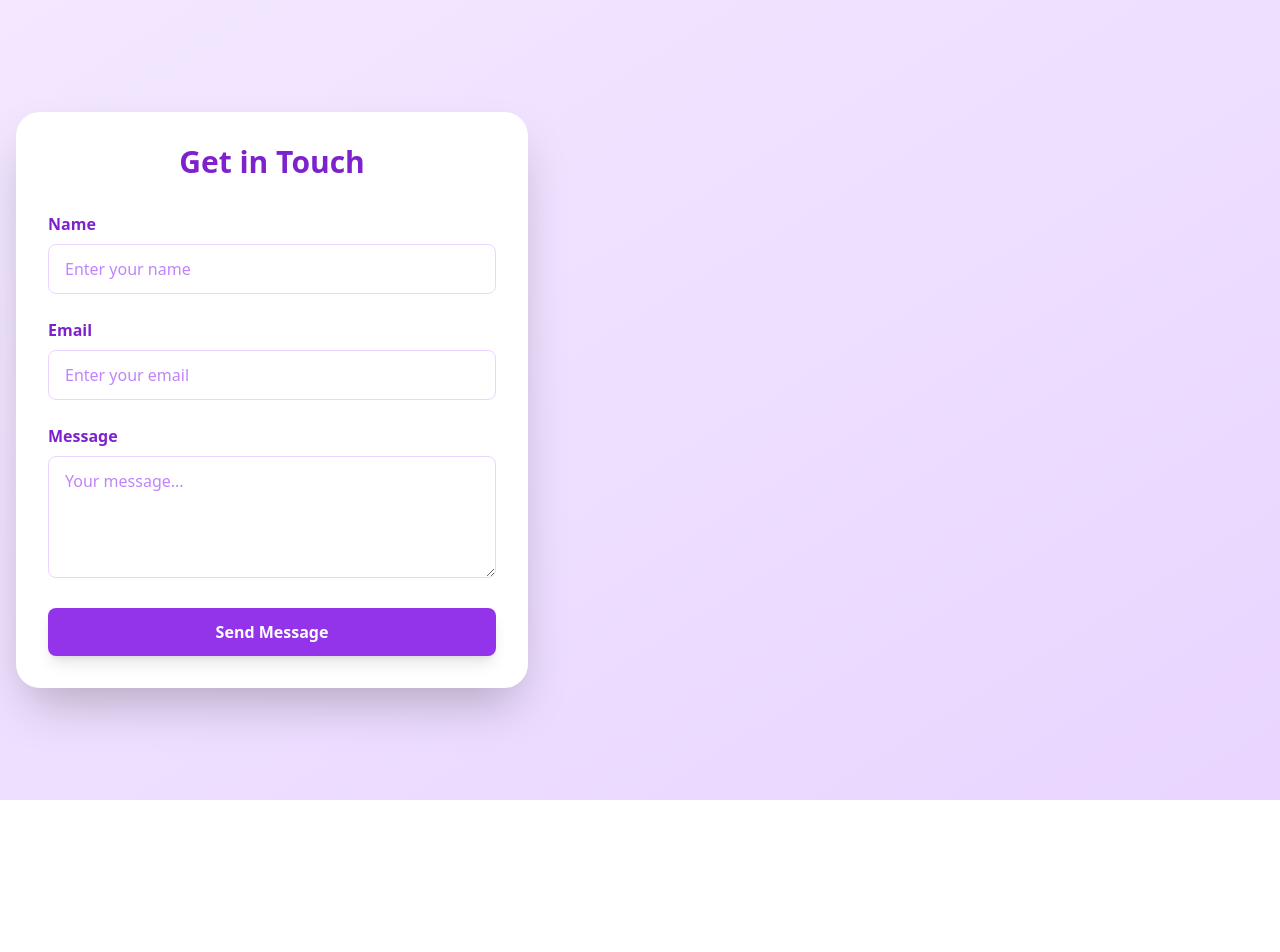
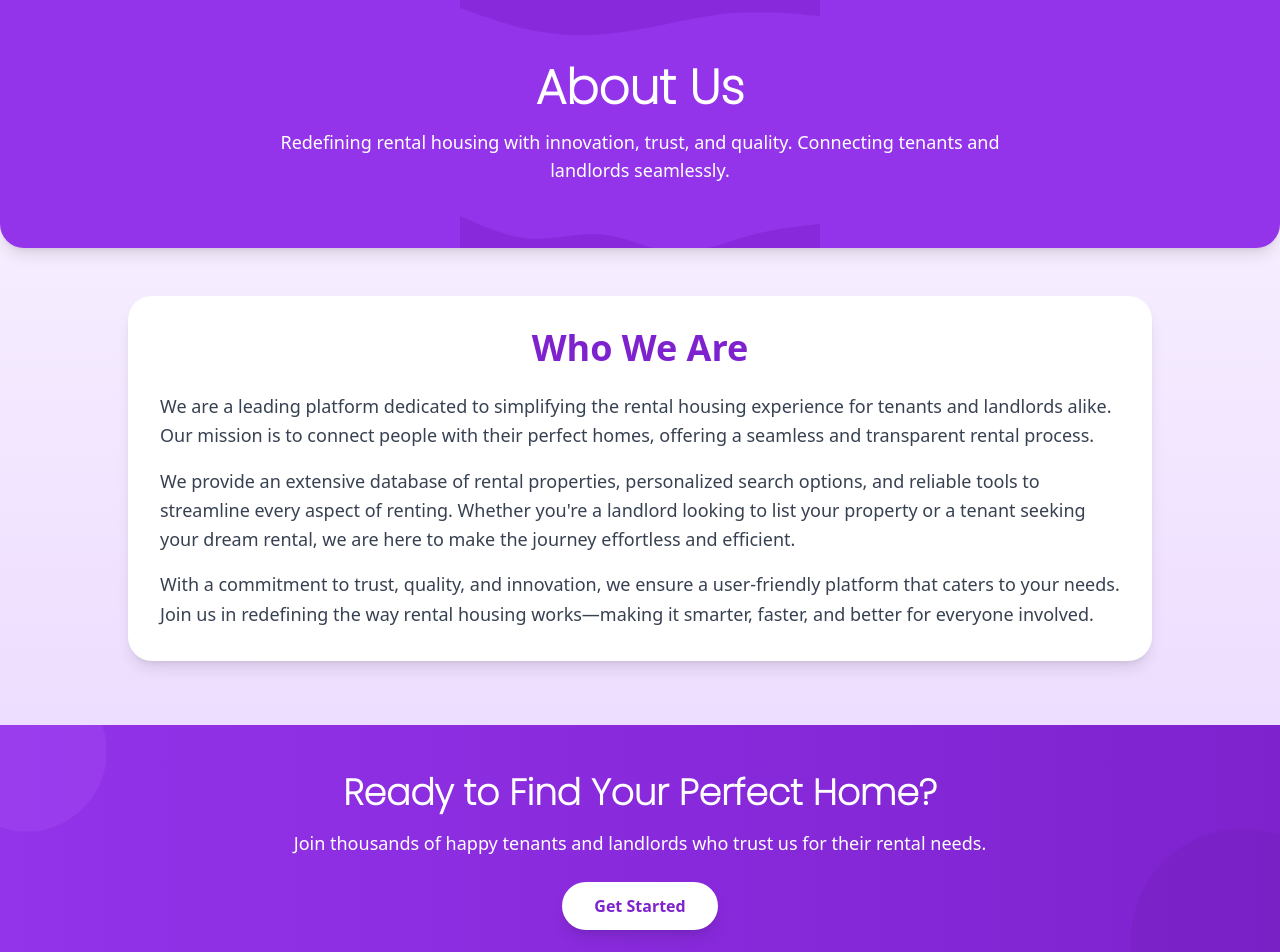
Before and after one commit to PRITHIV369/RentalHousing, a React (Vite) app: page / in a window 1280 px wide. Shown: the top 952 px of the page. Before the commit the page ends 800 px from the top, so only its background shows below. Built offline with nearby package versions, Linux system fonts and the light colour scheme.

Commit message:
about page

```diff
--- a/src/App.jsx
+++ b/src/App.jsx
@@ -4,10 +4,11 @@ import Navbar from './components/Navbar'
 import Home from './components/Home'
 import Card from './components/Card'
 import Contact from './components/contact'
+import About from './components/about'
 function App() {
   return (
     <>
-    <Contact/>
+    <About/>
      {/* <BrowserRouter>
      <Routes>
           <Route path="/" element={<Navbar/>}>
--- a/src/components/about.jsx
+++ b/src/components/about.jsx
@@ -0,0 +1,90 @@
+import React from 'react';
+
+const About = () => {
+  return (
+    <div className="min-h-screen bg-gradient-to-b from-purple-50 to-purple-200 flex flex-col items-center">
+    {/* Hero Section */}
+    <div className="relative w-full bg-purple-600 py-16 text-white text-center overflow-hidden shadow-lg rounded-b-3xl">
+      {/* Decorative Elements */}
+      <div className="absolute inset-0 bg-wave-pattern opacity-20"></div>
+      <svg
+        className="absolute top-0 left-0 w-full h-20 transform -translate-y-10 text-purple-700 opacity-50"
+        xmlns="http://www.w3.org/2000/svg"
+        viewBox="0 0 1440 320"
+      >
+        <path
+          fill="currentColor"
+          d="M0,192L60,213.3C120,235,240,277,360,293.3C480,309,600,299,720,277.3C840,256,960,224,1080,213.3C1200,203,1320,213,1380,218.7L1440,224L1440,0L1380,0C1320,0,1200,0,1080,0C960,0,840,0,720,0C600,0,480,0,360,0C240,0,120,0,60,0L0,0Z"
+        ></path>
+      </svg>
+
+      {/* Content */}
+      <h1 className="text-5xl font-extrabold font-popins mb-4">About Us</h1>
+      <p className="text-lg max-w-3xl mx-auto px-6">
+        Redefining rental housing with innovation, trust, and quality. Connecting tenants and landlords seamlessly.
+      </p>
+
+      {/* Bottom Decorative Wave */}
+      <svg
+        className="absolute bottom-0 left-0 w-full h-20 transform translate-y-10 text-purple-700 opacity-50"
+        xmlns="http://www.w3.org/2000/svg"
+        viewBox="0 0 1440 320"
+      >
+        <path
+          fill="currentColor"
+          d="M0,32L48,53.3C96,75,192,117,288,122.7C384,128,480,96,576,106.7C672,117,768,171,864,176C960,181,1056,139,1152,112C1248,85,1344,75,1392,69.3L1440,64L1440,320L1392,320C1344,320,1248,320,1152,320C1056,320,960,320,864,320C768,320,672,320,576,320C480,320,384,320,288,320C192,320,96,320,48,320L0,320Z"
+        ></path>
+      </svg>
+    </div>
+
+
+
+      <div className="max-w-5xl mt-12 bg-white shadow-lg rounded-3xl p-8 mx-4 animate-fadeIn">
+        <h2 className="text-4xl font-bold text-purple-700 mb-6 text-center">Who We Are</h2>
+        <p className="text-gray-700 text-lg leading-relaxed">
+          We are a leading platform dedicated to simplifying the rental housing experience for tenants and landlords alike. Our mission is to connect people with their perfect homes, offering a seamless and transparent rental process.
+        </p>
+        <p className="text-gray-700 text-lg leading-relaxed mt-4">
+          We provide an extensive database of rental properties, personalized search options, and reliable tools to streamline every aspect of renting. Whether you're a landlord looking to list your property or a tenant seeking your dream rental, we are here to make the journey effortless and efficient.
+        </p>
+        <p className="text-gray-700 text-lg leading-relaxed mt-4">
+          With a commitment to trust, quality, and innovation, we ensure a user-friendly platform that caters to your needs. Join us in redefining the way rental housing works—making it smarter, faster, and better for everyone involved.
+        </p>
+      </div>
+
+
+      <div className="relative w-full bg-gradient-to-r from-purple-600 to-purple-700 py-12 mt-16 text-white overflow-hidden">
+  {/* Decorative Elements */}
+  <div className="absolute inset-0 bg-dots-pattern opacity-10"></div>
+  <svg
+    className="absolute top-0 left-0 w-40 h-40 text-purple-500 opacity-30 transform -translate-x-1/3 -translate-y-1/3"
+    xmlns="http://www.w3.org/2000/svg"
+    viewBox="0 0 100 100"
+  >
+    <circle cx="50" cy="50" r="50" fill="currentColor" />
+  </svg>
+  <svg
+    className="absolute bottom-0 right-0 w-56 h-56 text-purple-800 opacity-20 transform translate-x-1/3 translate-y-1/3"
+    xmlns="http://www.w3.org/2000/svg"
+    viewBox="0 0 100 100"
+  >
+    <circle cx="50" cy="50" r="50" fill="currentColor" />
+  </svg>
+
+  {/* Content Section */}
+  <div className="max-w-4xl mx-auto text-center relative z-10">
+    <h3 className="text-4xl font-extrabold mb-4 font-popins">Ready to Find Your Perfect Home?</h3>
+    <p className="text-lg mb-6 leading-relaxed">
+      Join thousands of happy tenants and landlords who trust us for their rental needs.
+    </p>
+    <button className="bg-white text-purple-700 font-semibold px-8 py-3 rounded-full shadow-lg hover:bg-purple-100 hover:scale-105 transition-transform duration-300">
+      Get Started
+    </button>
+  </div>
+</div>
+
+    </div>
+  );
+};
+
+export default About;
```
